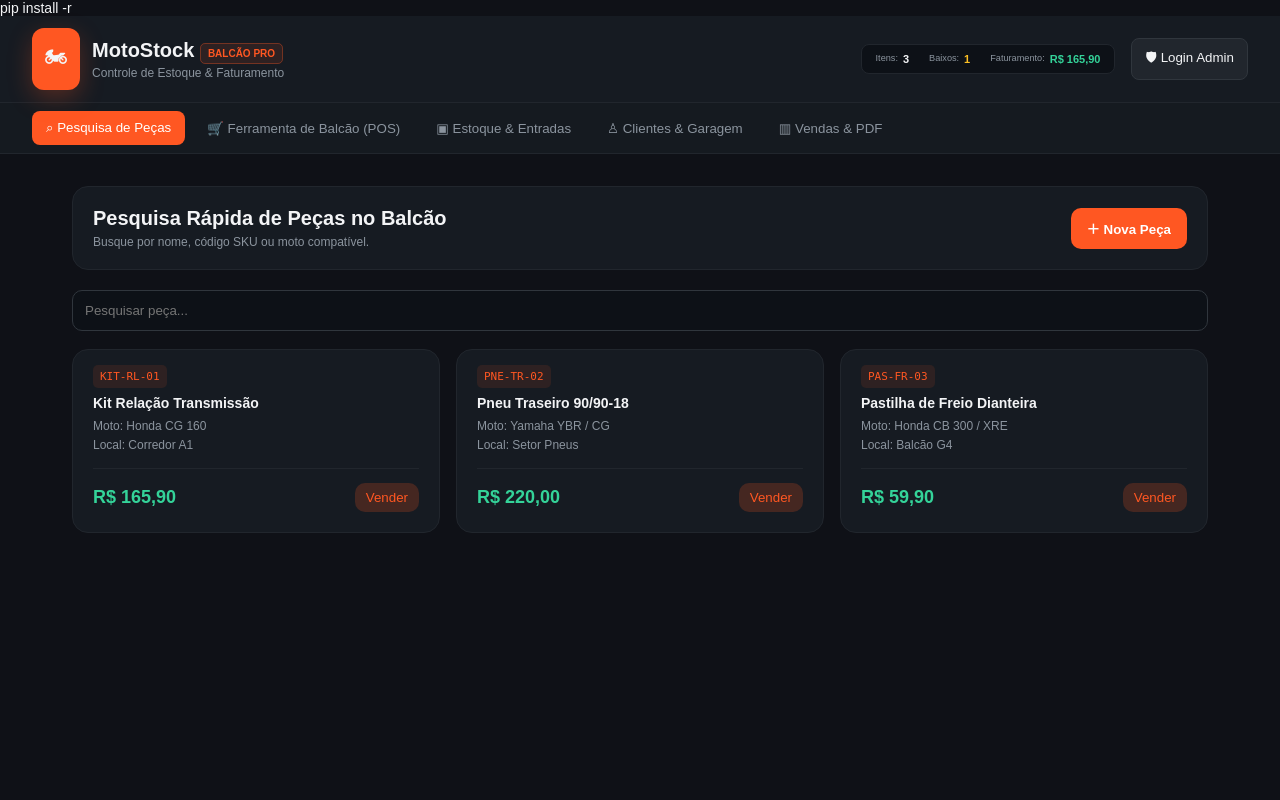
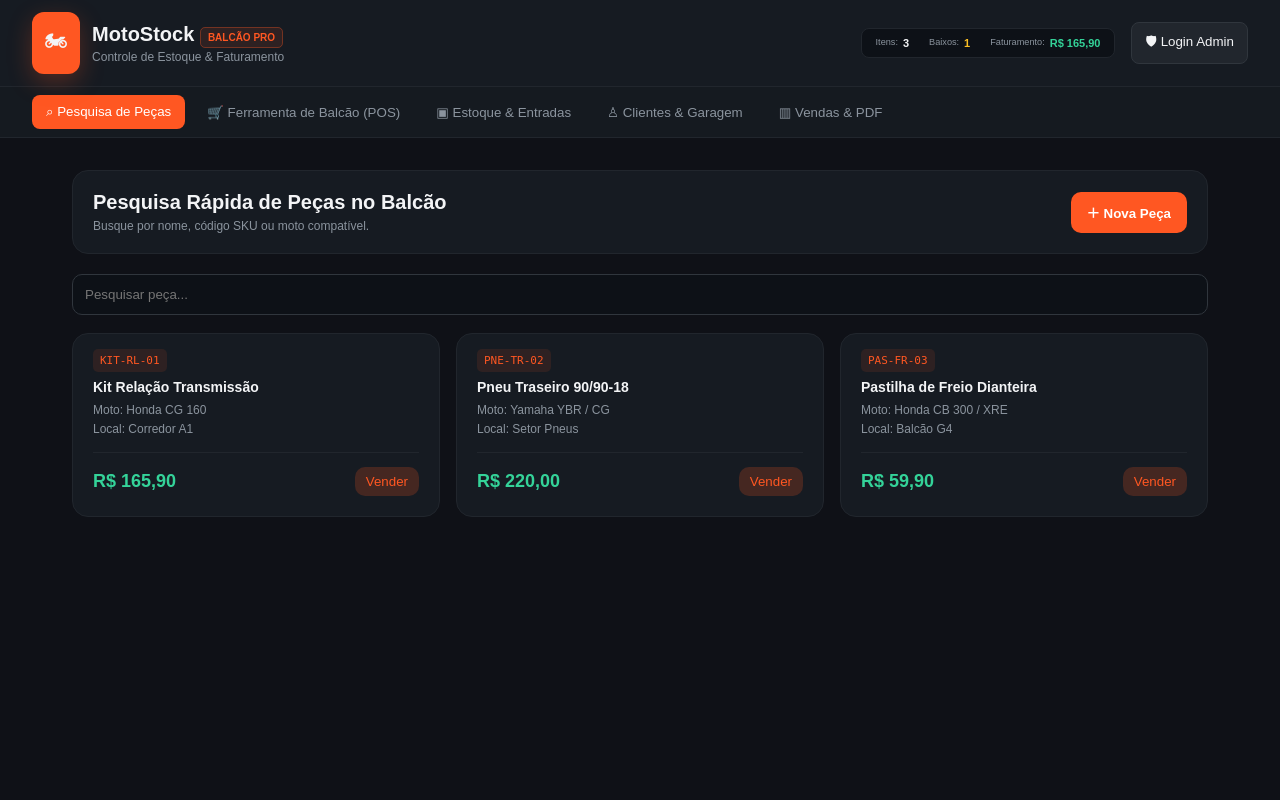
Before and after one commit to balakaxxt/DEVNUEVO, a Flask app: page / in a window 1280 px wide. Run offline with Flask 3, Linux system fonts and the light colour scheme.

Commit message:
atualizado

```diff
--- a/templates/index.html
+++ b/templates/index.html
@@ -1,4 +1,4 @@
-pip install -r <requirements class="txt"></requirements><!doctype html>
+<requirements class="txt"></requirements><!doctype html>
 <html lang="pt-BR">
 <head>
     <meta charset="utf-8">
```
